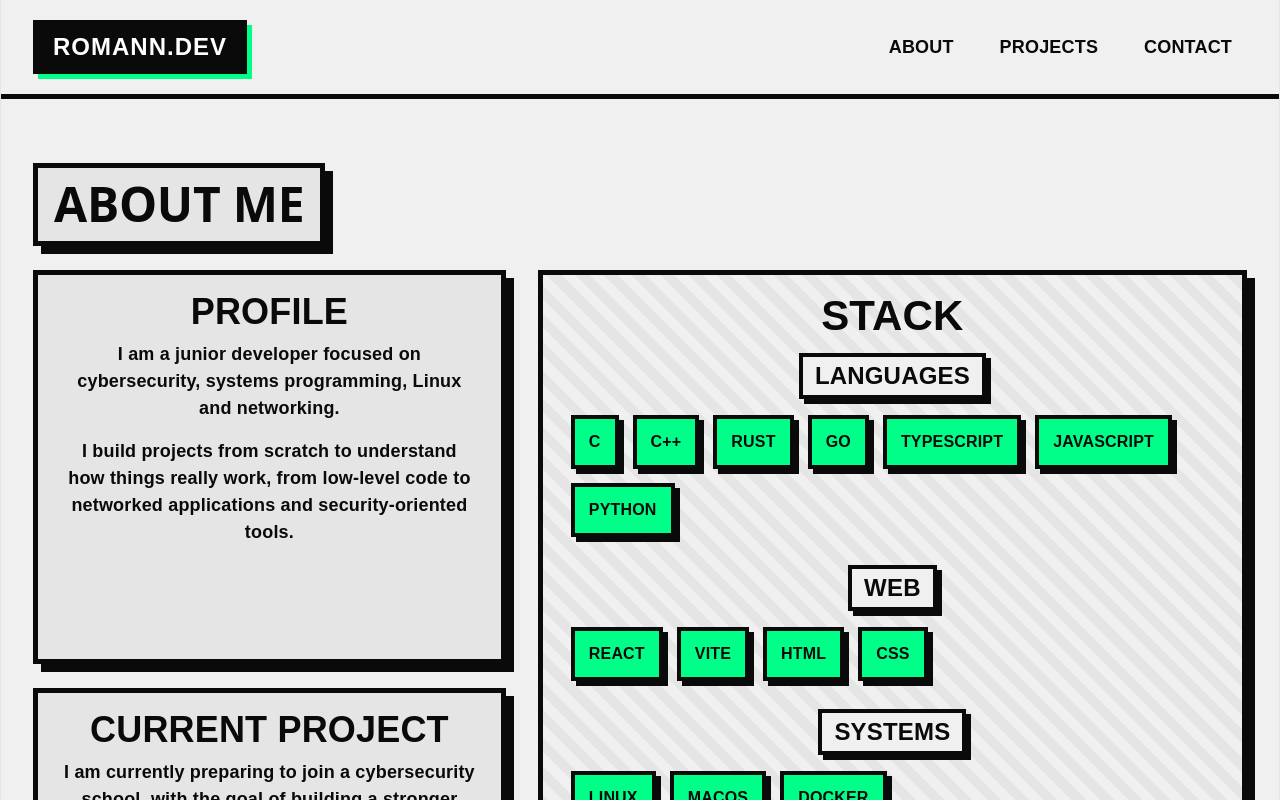
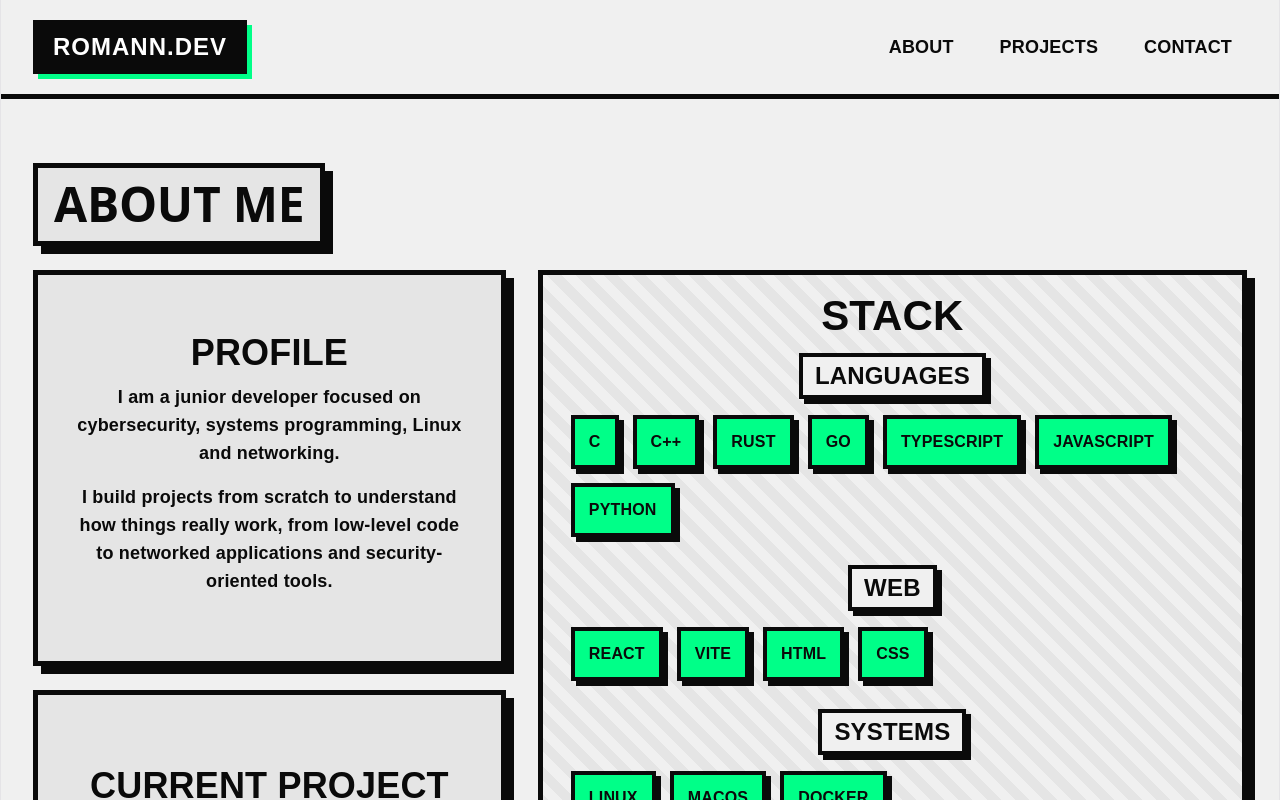
Before and after one commit to pangolinshell/pangolinshell.github.io, a React app: page / in a window 1280 px wide. Shown: the top 800 px of the page. Built offline with nearby package versions, Linux system fonts and the light colour scheme; the HTML template or start-up script is replaced by a standard one.

Commit message:
re-centred text into the boxes

```diff
--- a/src/components/AboutMe.scss
+++ b/src/components/AboutMe.scss
@@ -63,13 +63,20 @@
 .about-box,
 .current-project-box {
   border: $border-brutal;
-  padding: 24px;
+  padding: 32px;
   background-color: $color-gray-200;
   box-shadow: $shadow-brutal;
   flex: 0.8;
 
+  display: flex;
+  flex-direction: column;
+  justify-content: center;
+  align-items: center;
+
+  text-align: center;
+
   h3 {
-    margin: 0 0 16px;
+    margin: 0 0 18px;
     font-size: 36px;
     font-weight: 900;
     text-transform: uppercase;
@@ -77,9 +84,10 @@
   }
 
   p {
+    max-width: 520px;
     margin: 0 0 16px;
     font-size: 18px;
-    line-height: 1.5;
+    line-height: 1.55;
     font-weight: 700;
     color: $color-primary;
 
```
